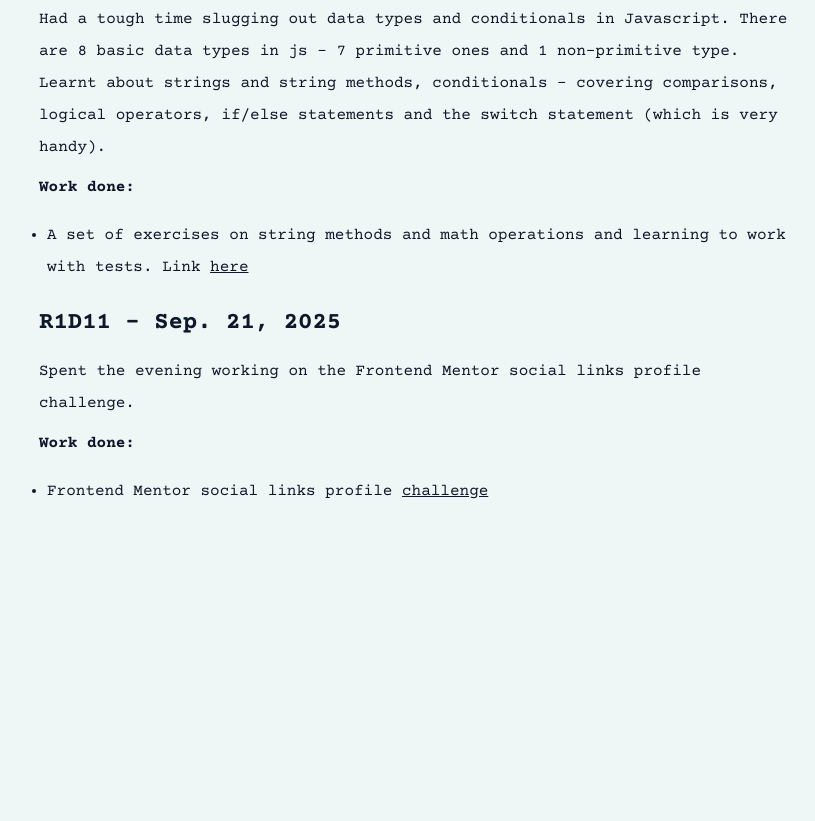
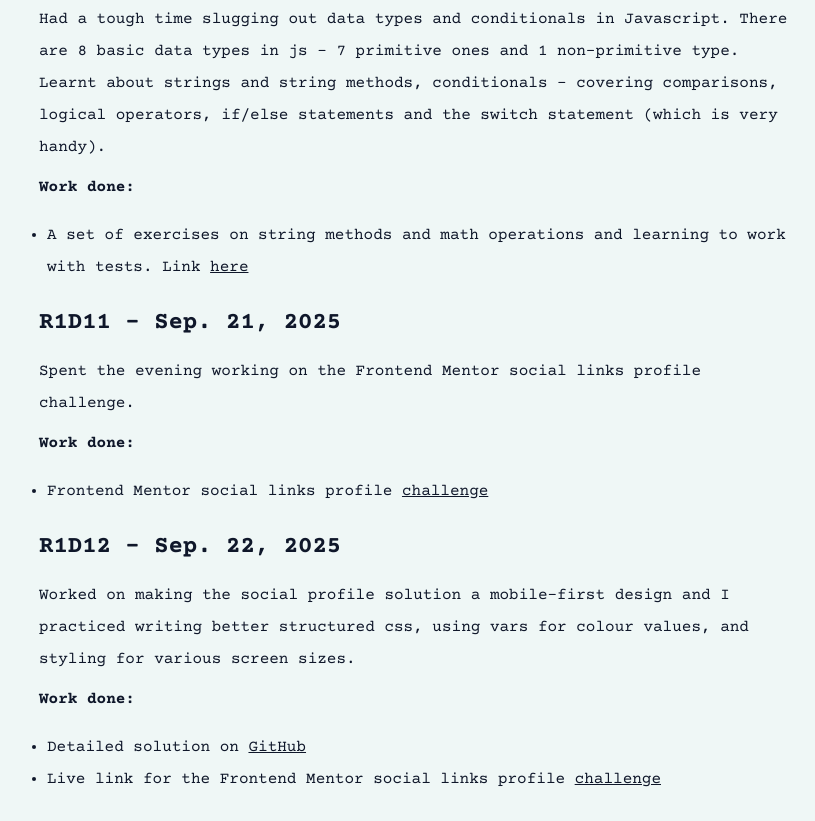
Before and after one commit to odunlemi/r-logs, a plain HTML site: page site/index.html in a window 1280 px wide. Shown: the part 5863-6684 px from the top of the page, without its empty margins (221-1036 px from the left). Before the commit the page ends 6396 px from the top, so only its background shows below. Drawn offline with nearby package versions, Linux system fonts and the light colour scheme.

Commit message:
update: r1-log for R1D12 - Sep. 22, 2025

```diff
--- a/site/index.html
+++ b/site/index.html
@@ -193,6 +193,18 @@
                 <li>Frontend Mentor social links profile <a href="https://odunlemi.github.io/social-links-profile/">challenge</a></li>
             </ul>
         </div>
+
+        <div class="log">
+            <h2>R1D12 - Sep. 22, 2025</h2>
+
+            <p>Worked on making the social profile solution a mobile-first design and I practiced writing better structured css, using vars for colour values, and styling for various screen sizes.</p>
+
+            <p><span class="highlight">Work done:</span></p>
+            <ul>
+                <li>Detailed solution on <a href="https://github.com/odunlemi/social-links-profile">GitHub</a></li>
+                <li>Live link for the Frontend Mentor social links profile <a href="https://odunlemi.github.io/social-links-profile/">challenge</a></li>
+            </ul>
+        </div>
     </div>
 </body>
 </html>
```
Also changed, not shown: site/linked-resources.html (+7 -0 lines), images/screenshot-blog-preview-page-mobile.jpg (renamed from images/screenshot-mobile.jpg), images/screenshot-blog-preview-page.png (renamed from images/screenshot.png), images/screenshot-social-links-profile-mobile.jpg (added), 2 other files.
